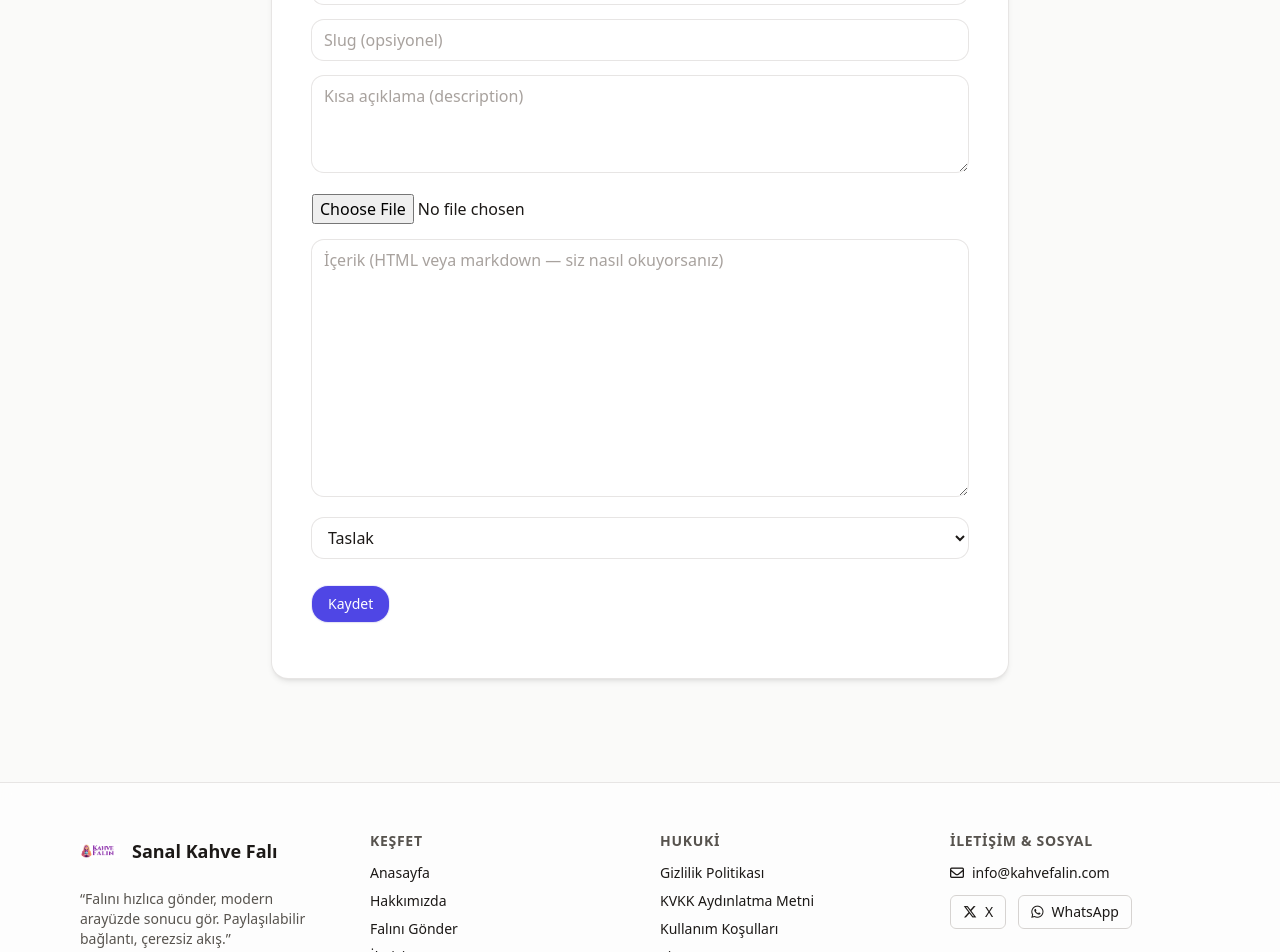
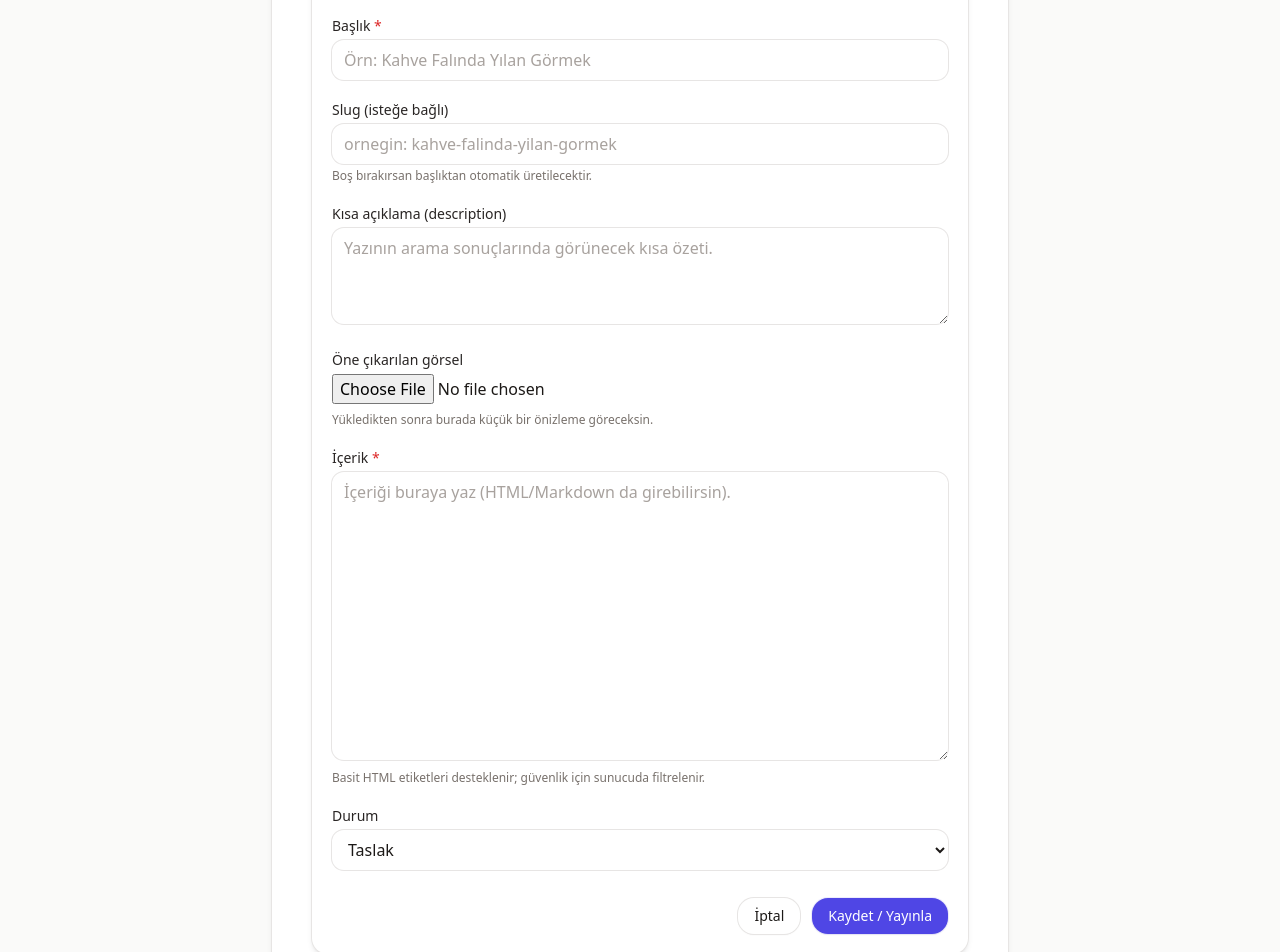
Before and after one commit to kuleliworks/kahve-fali, a Next.js app: page /panel/blog/yeni in a window 1280 px wide. Shown: the part 340-1292 px from the top of the page. Built offline with nearby package versions, Linux system fonts and the light colour scheme.

Commit message:
Update NewPostClient.tsx

```diff
--- a/app/panel/blog/yeni/NewPostClient.tsx
+++ b/app/panel/blog/yeni/NewPostClient.tsx
@@ -4,34 +4,9 @@ import { useState } from "react";
 import { useRouter } from "next/navigation";
 import BlogImageUpload from "@/components/BlogImageUpload";
 
-type Draft = {
-  title: string;
-  slug: string;
-  description: string;
-  image: string;    // <- ÖNEMLİ
-  content: string;
-  status: "draft" | "pub";
-};
-
-export default function NewPostClient() {
-  const router = useRouter();
-  const [d, setD] = useState<Draft>({
-    title: "",
-    slug: "",
-    description: "",
-    image: "",          // <- ÖNEMLİ
-    content: "",
-    status: "draft",
-  });
-  const [saving, setSaving] = useState(false);
-
-  async function onSave() {
-    setSaving(true);
-    try {
-      // slug boşsa otomatik üret
-      const base =
-        d.slug ||
-        d.title
+/** Basit TR slugify */
+function slugify(input: string) {
+  return input
     .toLowerCase()
     .normalize("NFKD")
     .replace(/[\u0300-\u036f]/g, "")
@@ -44,88 +19,211 @@ export default function NewPostClient() {
     .replace(/[^a-z0-9\- ]/g, "")
     .trim()
     .replace(/\s+/g, "-");
-      const slug = base || `yazi-${Date.now()}`;
+}
+
+type Status = "draft" | "pub";
+
+type Draft = {
+  title: string;
+  slug?: string;
+  description?: string;
+  image?: string; // BlogImageUpload döndürdüğü URL
+  content: string;
+  status: Status;
+};
+
+export default function NewPostClient() {
+  const router = useRouter();
+
+  const [saving, setSaving] = useState(false);
+  const [d, setD] = useState<Draft>({
+    title: "",
+    slug: "",
+    description: "",
+    image: "",
+    content: "",
+    status: "draft",
+  });
+
+  async function onSave() {
+    if (!d.title?.trim() || !d.content?.trim()) {
+      alert("Başlık ve içerik zorunludur.");
+      return;
+    }
+
+    setSaving(true);
+    try {
+      // slug tercih sırası: kullanıcı girdiyse onu, yoksa başlıktan üret
+      const base = (d.slug && d.slug.trim()) || slugify(d.title || "");
+      const finalSlug = base || `yazi-${Date.now()}`;
+
+      // 12 sn client-timeout
+      const ac = new AbortController();
+      const t = setTimeout(() => ac.abort(), 12000);
 
       const res = await fetch("/api/blog/new", {
         method: "POST",
         headers: { "Content-Type": "application/json" },
+        signal: ac.signal,
         body: JSON.stringify({
-          title: d.title,
-          slug,
-          description: d.description,
-          image: d.image,      // <- ÖNEMLİ: image alanı JSON’a giriyor
-          content: d.content,
+          title: d.title.trim(),
+          slug: finalSlug,
+          description: d.description?.trim() || "",
+          image: d.image || "",
+          content: d.content.trim(),
           status: d.status,
         }),
-      });
+      }).finally(() => clearTimeout(t));
+
       const json = await res.json().catch(() => ({}));
-      if (!res.ok) throw new Error(json?.error || "Kayıt başarısız");
+      if (!res.ok || !json?.ok) {
+        // Sunucu duplicate slug için 409 + {error:"Bu slug zaten mevcut."} döndürüyor
+        throw new Error(json?.error || "Kayıt başarısız.");
+      }
 
-      // İsteğe bağlı: alert + nereye gitsin?
-      if (confirm("Yazı eklendi. Görüntülemek ister misin?")) {
-        router.push(`/blog/${slug}`);
+      // Başarılı ise kullanıcıya seçenek sun
+      const goView = confirm("Yazı eklendi. Görüntülemek ister misin?");
+      if (goView) {
+        router.push(`/blog/${json.slug || finalSlug}`);
       } else {
-        router.push(`/panel/blog`);
+        router.push("/panel/blog");
       }
     } catch (e: any) {
-      alert(e?.message || "Hata");
+      alert(e?.name === "AbortError" ? "İstek zaman aşımına uğradı." : (e?.message || "Hata"));
     } finally {
       setSaving(false);
     }
   }
 
   return (
-    <div className="mx-auto max-w-3xl px-4 py-8">
-      <h1 className="text-2xl font-semibold">Yeni Yazı</h1>
+    <div className="mx-auto max-w-3xl px-4 py-10">
+      {/* KART */}
+      <div className="k-card">
+        <h1 className="text-2xl font-semibold">Yeni Blog Yazısı</h1>
+        <p className="mt-1 text-sm text-stone-600">
+          Başlık, içerik ve öne çıkarılan görsel ekleyerek yeni bir yazı oluştur.
+        </p>
 
-      <div className="mt-6 space-y-4">
+        <div className="mt-6 grid gap-5">
+          {/* Başlık */}
+          <div>
+            <label className="block text-sm font-medium text-stone-800">
+              Başlık <span className="text-red-600">*</span>
+            </label>
             <input
-          className="input w-full"
-          placeholder="Başlık"
+              className="input mt-1"
+              placeholder="Örn: Kahve Falında Yılan Görmek"
               value={d.title}
               onChange={(e) => setD({ ...d, title: e.target.value })}
             />
+          </div>
 
+          {/* Slug (opsiyonel) */}
+          <div>
+            <label className="block text-sm font-medium text-stone-800">
+              Slug (isteğe bağlı)
+            </label>
             <input
-          className="input w-full"
-          placeholder="Slug (opsiyonel)"
-          value={d.slug}
+              className="input mt-1"
+              placeholder="ornegin: kahve-falinda-yilan-gormek"
+              value={d.slug || ""}
               onChange={(e) => setD({ ...d, slug: e.target.value })}
             />
+            <p className="mt-1 text-xs text-stone-500">
+              Boş bırakırsan başlıktan otomatik üretilecektir.
+            </p>
+          </div>
 
+          {/* Kısa açıklama */}
+          <div>
+            <label className="block text-sm font-medium text-stone-800">
+              Kısa açıklama (description)
+            </label>
             <textarea
-          className="input w-full h-24"
-          placeholder="Kısa açıklama (description)"
-          value={d.description}
+              className="input mt-1 h-24"
+              placeholder="Yazının arama sonuçlarında görünecek kısa özeti."
+              value={d.description || ""}
               onChange={(e) => setD({ ...d, description: e.target.value })}
             />
+          </div>
 
-        {/* Görsel yükleme (URL state’e otomatik yazılır) */}
+          {/* Öne çıkarılan görsel (upload) */}
+          <div>
+            <label className="block text-sm font-medium text-stone-800">
+              Öne çıkarılan görsel
+            </label>
+            <div className="mt-1">
+              {/* BlogImageUpload yalnızca onDone alır; value prop'u yok */}
               <BlogImageUpload
-          value={d.image}
                 onDone={(url) => setD({ ...d, image: url })}
               />
+            </div>
 
+            {/* Küçük önizleme */}
+            {d.image ? (
+              <div className="mt-3 overflow-hidden rounded-xl ring-1 ring-stone-200">
+                {/* eslint-disable-next-line @next/next/no-img-element */}
+                <img
+                  src={d.image}
+                  alt="Öne çıkarılan görsel"
+                  className="h-40 w-full object-cover"
+                />
+              </div>
+            ) : (
+              <p className="mt-2 text-xs text-stone-500">
+                Yükledikten sonra burada küçük bir önizleme göreceksin.
+              </p>
+            )}
+          </div>
+
+          {/* İçerik */}
+          <div>
+            <label className="block text-sm font-medium text-stone-800">
+              İçerik <span className="text-red-600">*</span>
+            </label>
             <textarea
-          className="input w-full h-64"
-          placeholder="İçerik (HTML veya markdown — siz nasıl okuyorsanız)"
+              className="input mt-1 h-72"
+              placeholder="İçeriği buraya yaz (HTML/Markdown da girebilirsin)."
               value={d.content}
               onChange={(e) => setD({ ...d, content: e.target.value })}
             />
+            <p className="mt-1 text-xs text-stone-500">
+              Basit HTML etiketleri desteklenir; güvenlik için sunucuda filtrelenir.
+            </p>
+          </div>
 
+          {/* Durum */}
+          <div>
+            <label className="block text-sm font-medium text-stone-800">Durum</label>
             <select
-          className="input"
+              className="input mt-1"
               value={d.status}
-          onChange={(e) => setD({ ...d, status: e.target.value as Draft["status"] })}
+              onChange={(e) => setD({ ...d, status: (e.target.value as Status) || "draft" })}
             >
               <option value="draft">Taslak</option>
               <option value="pub">Yayınla</option>
             </select>
+          </div>
 
-        <div className="pt-3">
-          <button className="btn btn-primary" disabled={saving} onClick={onSave}>
-            {saving ? "Kaydediliyor..." : "Kaydet"}
+          {/* Aksiyonlar */}
+          <div className="flex items-center justify-end gap-3 pt-2">
+            <button
+              type="button"
+              className="btn btn-ghost"
+              onClick={() => router.push("/panel/blog")}
+              disabled={saving}
+            >
+              İptal
             </button>
+            <button
+              type="button"
+              className="btn btn-primary"
+              onClick={onSave}
+              disabled={saving}
+            >
+              {saving ? "Kaydediliyor…" : "Kaydet / Yayınla"}
+            </button>
+          </div>
         </div>
       </div>
     </div>
```
Lines whose indentation alone changed are shown as unchanged.
